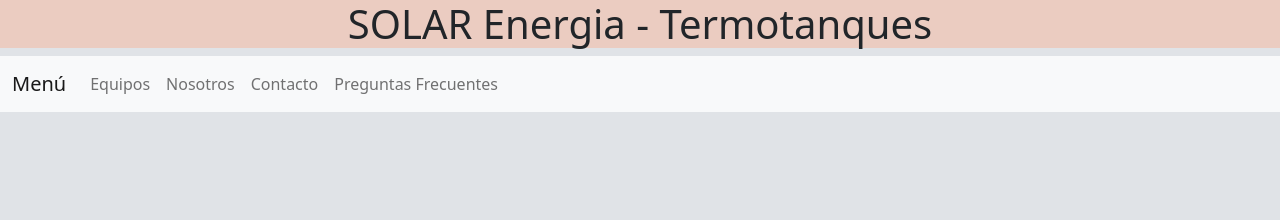
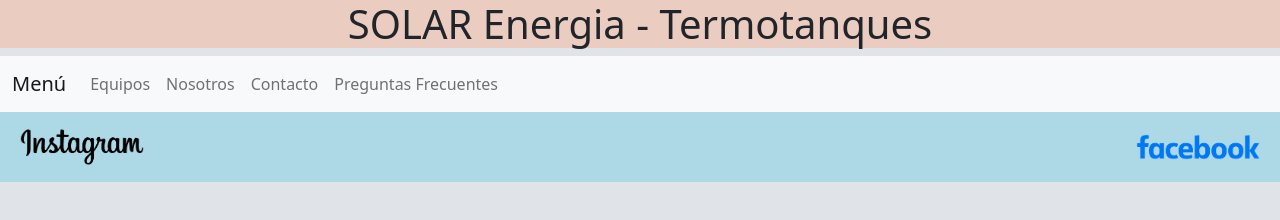
Before and after one commit to FedeTamagnone/fedetamagnone.github.io, a plain HTML site: page Contacto.html in a window 1280 px wide. Drawn offline with nearby package versions, Linux system fonts and the light colour scheme.

Commit message:
Footer en todos los index

```diff
--- a/Contacto.html
+++ b/Contacto.html
@@ -59,7 +59,22 @@
     </head>
 
 
+    <!-- ------------------------------- footer -------------------------------- -->
 
+    <footer class="footer">
+
+        <div>
+            <a href="https://www.instagram.com/solar_home.cba/"> <img src="Multimedia/Instagram.png" alt=""
+                    class="logo-instagram"></a>
+        </div>
+
+        <div>
+            <a href="https://www.facebook.com/solartermotanques"> <img src="Multimedia/facebook.png" alt=""
+                    class="logo-facebook"></a>
+        </div>
+
+
+    </footer>
 
 
     <script src="https://cdn.jsdelivr.net/npm/@popperjs/core@2.10.2/dist/umd/popper.min.js"
```
Also changed, not shown: Equipos.html (+15 -0 lines), Nosotros.html (+15 -0 lines), Preguntas Frecuentes.html (+15 -0 lines).
